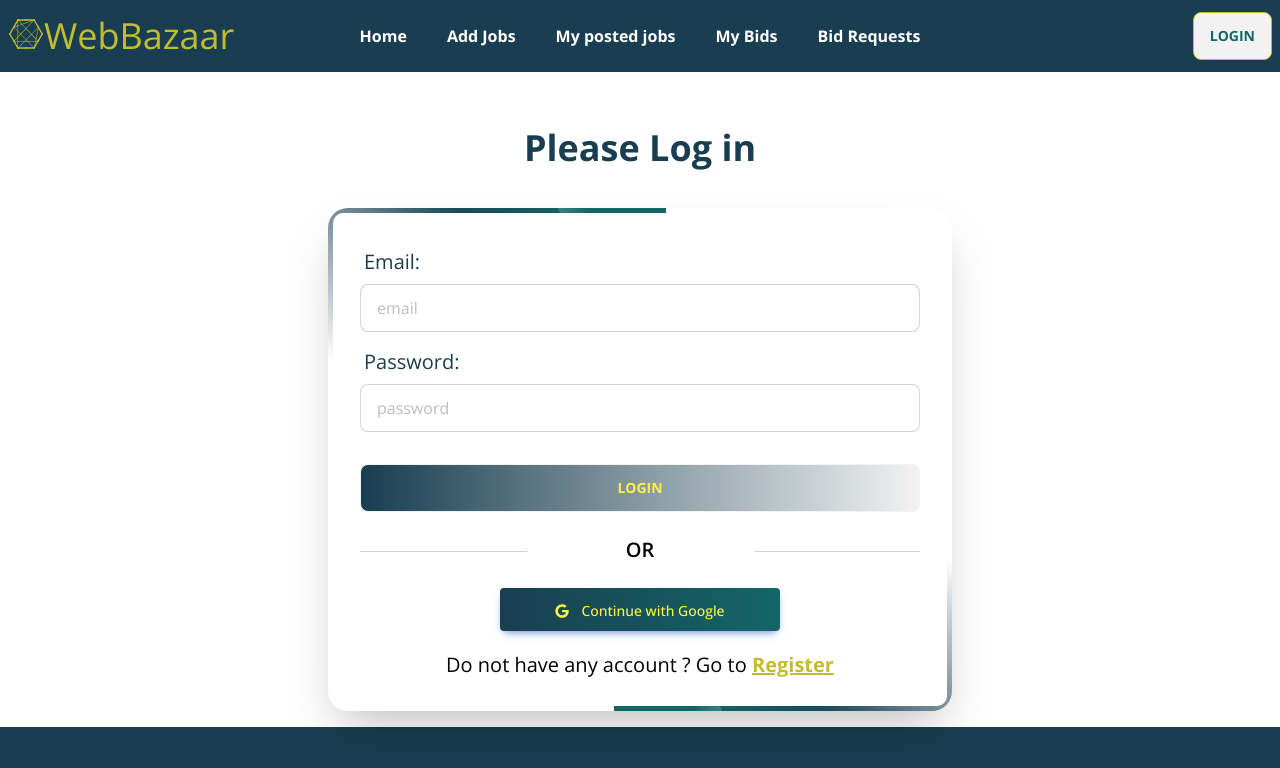
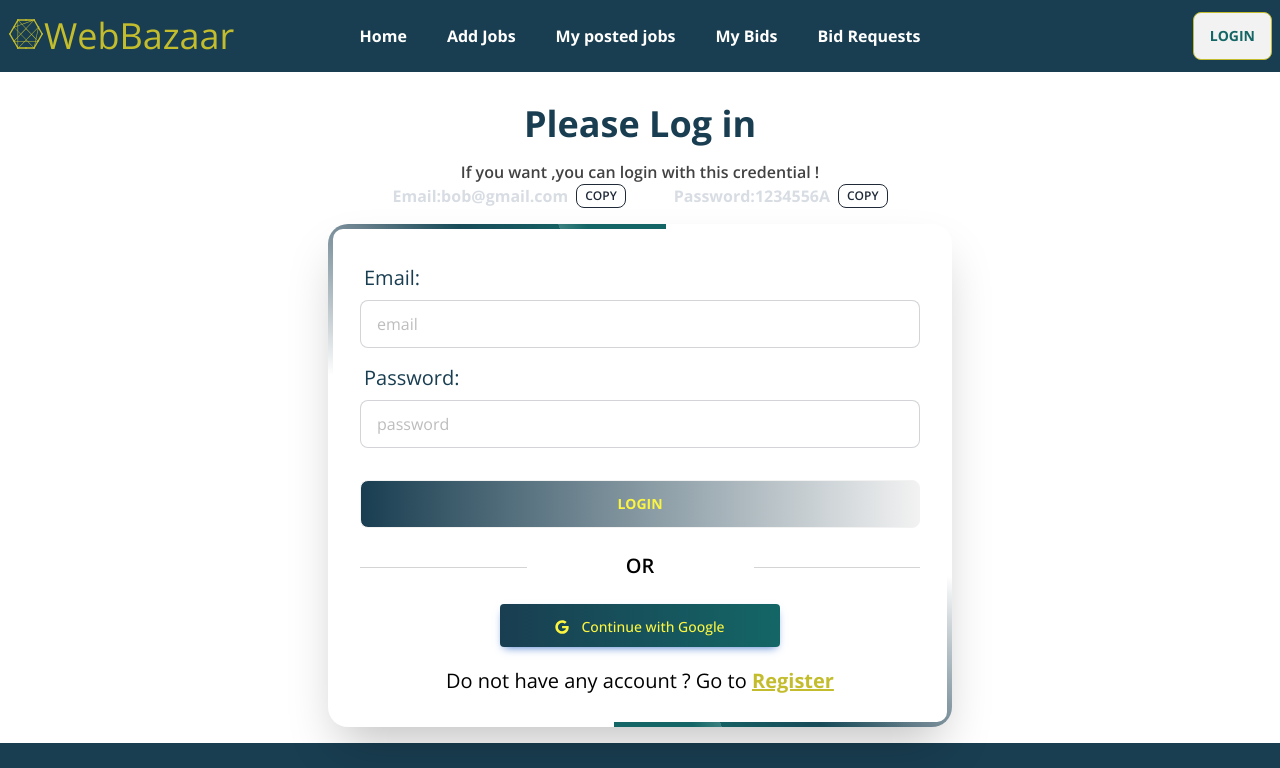
Before and after one commit to tanzimnahid6/Web-bazer, a React (Vite) app: page /login in a window 1280 px wide. Shown: the top 768 px of the page. Built offline with nearby package versions, Linux system fonts and the light colour scheme; no server answers.

Commit message:
set login credential  in login page

```diff
--- a/package.json
+++ b/package.json
@@ -13,11 +13,13 @@
     "@material-tailwind/react": "^2.1.4",
     "@tanstack/react-query": "^5.7.1",
     "axios": "^1.6.1",
+    "copy-to-clipboard": "^3.3.3",
     "firebase": "^10.5.2",
     "localforage": "^1.10.0",
     "match-sorter": "^6.3.1",
     "prop-types": "^15.8.1",
     "react": "^18.2.0",
+    "react-copy-to-clipboard": "^5.1.0",
     "react-dom": "^18.2.0",
     "react-icons": "^4.11.0",
     "react-router-dom": "^6.18.0",
--- a/src/Pages/AddJobs/AddJobsForm.jsx
+++ b/src/Pages/AddJobs/AddJobsForm.jsx
@@ -6,7 +6,7 @@ import { AuthContext } from "../../Providers/AuthProvider";
 import { useNavigate } from "react-router-dom";
 const AddJobsForm = () => {
   const navigate = useNavigate();
-  const { user, count, setCount } = useContext(AuthContext);
+  const { user, setCount } = useContext(AuthContext);
   const userEmail = user?.email;
   const handleAdd = (e) => {
     e.preventDefault();
--- a/src/Pages/JobDetails/BidOnProject.jsx
+++ b/src/Pages/JobDetails/BidOnProject.jsx
@@ -81,7 +81,7 @@ const BidOnProject = () => {
           </div>
           <div className="relative h-12 w-full my-10 ">
             <label htmlFor="job-title" className="text-[#194a63] font-bold ">
-              Job-title:
+              Title:
             </label>
             <input
               className="border border-[#c3bd2e] input input-bordered w-full  font-semibold"
@@ -96,7 +96,7 @@ const BidOnProject = () => {
           {/* Price */}
           <div className="relative h-12  w-full my-10 ">
             <label htmlFor="price" className="text-[#194a63] font-bold">
-              Price
+              Price:
             </label>
             <input
               className="border border-[rgb(195,189,46)] input input-bordered w-full  font-semibold"
@@ -127,7 +127,7 @@ const BidOnProject = () => {
           {/* User email */}
           <div className="relative h-12 w-full my-10">
             <label htmlFor="user-email" className="text-[#194a63] font-bold">
-              User-email
+              User Email
             </label>
             <input
               className=" input-bordered border-[#c3bd2e] input  w-full  font-semibold"
--- a/src/Pages/Login/Login.jsx
+++ b/src/Pages/Login/Login.jsx
@@ -1,50 +1,50 @@
-import { Link, useLocation, useNavigate } from 'react-router-dom';
+import { Link, useLocation, useNavigate } from "react-router-dom";
 import { FaGoogle } from "react-icons/fa";
-import Swal from 'sweetalert2'
-import { AuthContext } from '../../Providers/AuthProvider';
-import { useContext, useState } from 'react';
-import '../../Styles/box.css'
-import useDocumentTitle from '../../Title/useDocumentTitle';
-import NavBar from '../../Shared/NavBar';
-import Footer from '../../Shared/Footer';
+import Swal from "sweetalert2";
+import { AuthContext } from "../../Providers/AuthProvider";
+import { useContext, useState } from "react";
 
-const Login = () =>  {
-    useDocumentTitle('WebBazaar|Login')
-    const {loginUser, googleSignIn}=useContext(AuthContext)
+import { CopyToClipboard } from "react-copy-to-clipboard";
+import "../../Styles/box.css";
+import useDocumentTitle from "../../Title/useDocumentTitle";
+import NavBar from "../../Shared/NavBar";
+import Footer from "../../Shared/Footer";
 
-    const location=useLocation()
-    const navigate=useNavigate()
-    const [error,setError]=useState('')
-    const handleLogIn=(e)=>{
-        e.preventDefault();
-        const email=e.target.email.value;
-        const password=e.target.password.value;
-        setError('');
-         loginUser(email,password)
-         .then(()=>{
-            Swal.fire({
-                position: 'center',
-                icon: 'success',
-
-                title: 'Successfully register by email and password ',
+const Login = () => {
+  const [isCopiedEmail, setIsCopiedEmail] = useState(false);
+  const [isCopiedPassword, setIsCopiedPassword] = useState(false);
 
 
+  useDocumentTitle("WebBazaar|Login");
+  const { loginUser, googleSignIn } = useContext(AuthContext);
+
+  const location = useLocation();
+  const navigate = useNavigate();
+  const [error, setError] = useState("");
+  const handleLogIn = (e) => {
+    e.preventDefault();
+    const email = e.target.email.value;
+    const password = e.target.password.value;
+    setError("");
+    loginUser(email, password)
+      .then(() => {
+        Swal.fire({
+          position: "center",
+          icon: "success",
+
+          title: "Successfully register by email and password ",
+
           showConfirmButton: false,
-                timer: 1500
-              })
+          timer: 1500,
+        });
         e.target.reset();
-              navigate(location?.state ? location.state :'/')
+        navigate(location?.state ? location.state : "/");
       })
       .catch((error) => {
-         const errormessage=error.message;
-         (errormessage && setError('Give correct  email and password'));
-
+        const errormessage = error.message;
+        errormessage && setError("Give correct  email and password");
       });
-
-
-
-
-    }
+  };
   const handleGoogleSignIn = (e) => {
     e.preventDefault();
     googleSignIn()
@@ -72,34 +72,80 @@ const Login = () =>  {
         });
       });
   };
-    // style={{backgroundImage:`url(${backgroundImg})`}}
+
   return (
     <div>
       <NavBar></NavBar>
-            <div className="flex justify-center" >
-
+      <div className="flex justify-center">
         <div className="hero-content text-center text-neutral-content w-full ">
           <div className="md:w-2/4 w-full ">
-            <h2 className='text-[#193e51] my-10 font-bold md:text-4xl text-2xl'>Please Log in </h2>
-          <div className=' rounded-3xl '>
+            <h2 className="text-[#193e51] font-bold md:text-4xl text-2xl py-4">
+              Please Log in
+            </h2>
+            <p className="text-gray-800 font-semibold">If you want ,you can login with this credential !</p>
+            <div className="text-left font-bold  flex gap-12 justify-center mb-4">
+              <div className="flex items-center gap-2 cursor-pointer hover:text-black ">
+                <span>Email:bob@gmail.com</span>
+                <CopyToClipboard text="bob@gmail.com">
+                  <span
+                    className="btn btn-xs btn-outline"
+                    onClick={() => setIsCopiedEmail(true)}
+                  >
+                    {isCopiedEmail ? "Copied!" : "Copy"}
+                  </span>
+                </CopyToClipboard>
+              </div>
+              <div>
+              <div className="flex items-center gap-2 cursor-pointer hover:text-black ">
+                <span>Password:1234556A</span>
+                <CopyToClipboard text="1234556A">
+                  <span
+                    className="btn btn-xs btn-outline"
+                    onClick={() => setIsCopiedPassword(true)}
+                  >
+                    {isCopiedPassword ? "Copied!" : "Copy"}
+                  </span>
+                </CopyToClipboard>
+              </div>
+              </div>
+            </div>
+
+            <div className=" rounded-3xl ">
               <div className="card w-full  shadow-2xl  box ">
                 <form className="card-body text-xl " onSubmit={handleLogIn}>
                   <div className="form-control">
                     <label className="label">
-            <span className="label-text text-xl text-[#193e51]">Email:</span>
+                      <span className="label-text text-xl text-[#193e51]">
+                        Email:
+                      </span>
                     </label>
-          <input type="email" placeholder="email" className="input login input-bordered  text-black bg-white  " required  name='email'/>
+                    <input
+                      type="email"
+                      placeholder="email"
+                      className="input login input-bordered  text-black bg-white  "
+                      required
+                      name="email"
+                    />
                   </div>
                   <div className="form-control">
                     <label className="label">
-            <span className="label-text text-xl text-[#193e51]">Password:</span>
+                      <span className="label-text text-xl text-[#193e51]">
+                        Password:
+                      </span>
                     </label>
-          <input type="password" placeholder="password" className="input login input-bordered  text-black bg-white" name='password' required />
-
+                    <input
+                      type="password"
+                      placeholder="password"
+                      className="input login input-bordered  text-black bg-white"
+                      name="password"
+                      required
+                    />
                   </div>
-        {error && <p className='text-red-500 '>{error}</p>}
+                  {error && <p className="text-red-500 ">{error}</p>}
                   <div className="form-control mt-6">
-          <button className="btn bg-gradient-to-r from-[#193e51] to-[#146666]hover:bg-white hover:border hover:border-[#193e51] text-[#fcf540] font-bold ">Login</button>
+                    <button className="btn bg-gradient-to-r from-[#193e51] to-[#146666]hover:bg-white hover:border hover:border-[#193e51] text-[#fcf540] font-bold ">
+                      Login
+                    </button>
                   </div>
                   <div className="my-4 flex items-center before:mt-0.5 before:flex-1 before:border-t before:border-neutral-300 after:mt-0.5 after:flex-1 after:border-t after:border-neutral-300">
                     <p className="mx-4 mb-0 text-center font-semibold text-black">
@@ -123,11 +169,18 @@ const Login = () =>  {
                       </button>
                     </span>
                   </a>
-       <p className='text-black'>Do not have any account ? Go to <Link className='text-[#c3bd2e] font-bold underline' to='/register'>Register</Link></p>
+                  <p className="text-black">
+                    Do not have any account ? Go to{" "}
+                    <Link
+                      className="text-[#c3bd2e] font-bold underline"
+                      to="/register"
+                    >
+                      Register
+                    </Link>
+                  </p>
                 </form>
               </div>
             </div>
-
           </div>
         </div>
       </div>
```
Also changed, not shown: src/Pages/Home/Card.jsx (+0 -37 lines), 1 other file (tests, documents, lock files or other folders). Lines whose indentation alone changed are shown as unchanged.
